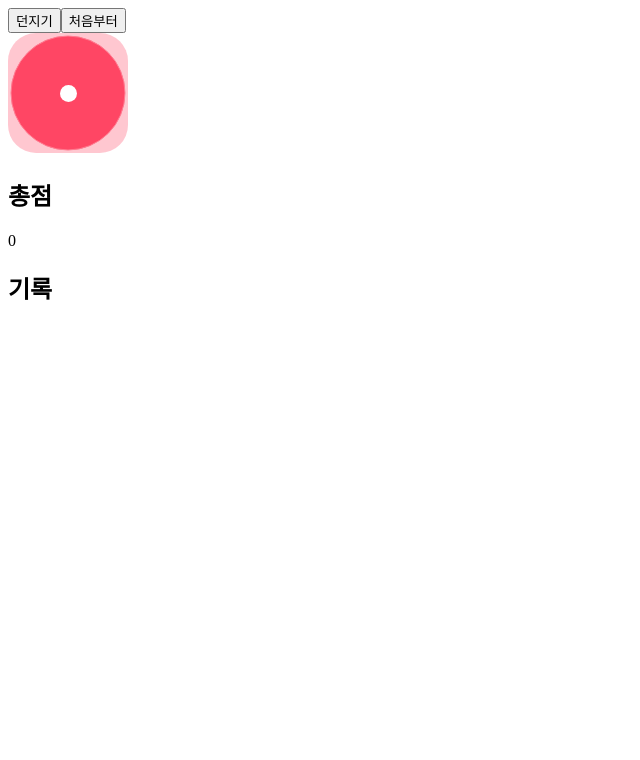
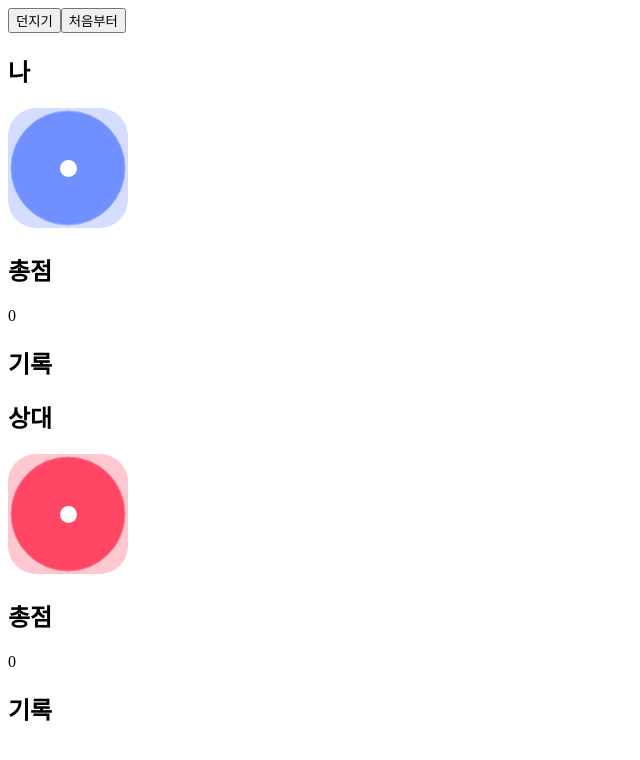
Before and after one commit to SeolHuiGwan9478/Codeit_ReactBasic, a React (Create React App) app: page / in a window 1280 px wide. Shown: the top 760 px of the page, without its empty margins (0-640 px from the left). Built offline with nearby package versions, Linux system fonts and the light colour scheme.

Commit message:
add Board component

```diff
--- a/src/App.js
+++ b/src/App.js
@@ -1,36 +1,45 @@
-import { useState } from 'react';
-import Dice from './Dice';
-import Button from './Button';
+import Board from "./Board";
+import { useState } from "react";
+import Button from "./Button";
 
 function random(n){
     return Math.ceil(Math.random() * n);
 }
 
 function App(){
-    const [num, setNum] = useState(1);
-    const [sum, setSum] = useState(0);
-    const [gameHistory, setGameHistory] = useState([]);
+    const [num_1, setNum_1] = useState(1);
+    const [num_2, setNum_2] = useState(1);
+    const [sum_1, setSum_1] = useState(0);
+    const [sum_2, setSum_2] = useState(0);
+    const [gameHistory_1, setGameHistory_1] = useState([]);
+    const [gameHistory_2, setGameHistory_2] = useState([]);
 
     const handleRollClick = () => {
-        const nextNum = random(6);
-        setNum(nextNum);
-        setSum(sum + nextNum);
-        setGameHistory([...gameHistory, nextNum]);
+        const nextNum_1 = random(6);
+        const nextNum_2 = random(6);
+        setNum_1(nextNum_1);
+        setNum_2(nextNum_2);
+        setSum_1(sum_1 + nextNum_1);
+        setSum_2(sum_2 + nextNum_2);
+        setGameHistory_1([...gameHistory_1, nextNum_1]);
+        setGameHistory_2([...gameHistory_2, nextNum_2]);
     };
-    return (
-        <div>
-            <div>
-                <Button onClick={handleRollClick}>던지기</Button>
-                <Button>처음부터</Button>
-            </div>
-            <Dice color="red" num={num}/>
-            <div>
-                <h2>총점</h2>
-                <p>{sum}</p>
-                <h2>기록</h2>
-                <p>{gameHistory.join(', ')}</p>
-            </div>
-        </div>
+
+    const handleClearClick = () =>{
+        setNum_1(1);
+        setNum_2(1);
+        setSum_1(0);
+        setSum_2(0);
+        setGameHistory_1([]);
+        setGameHistory_2([]);
+    };
+    return(
+        <>
+            <Button onClick={handleRollClick}>던지기</Button>
+            <Button onClick={handleClearClick}>처음부터</Button>
+            <Board name="나" color="blue" num={num_1} sum={sum_1} gameHistory={gameHistory_1}/>
+            <Board name="상대" color="red" num={num_2} sum={sum_2} gameHistory={gameHistory_2}/>
+        </>
     );
 }
 
--- /dev/null
+++ b/src/Board.js
@@ -0,0 +1,18 @@
+import Dice from './Dice';
+
+function Board({name, color, num, sum, gameHistory}){
+    return (
+        <div>
+            <div>
+                <h2>{name}</h2>
+                <Dice color={color} num={num}/>
+                <h2>총점</h2>
+                <p>{sum}</p>
+                <h2>기록</h2>
+                <p>{gameHistory.join(', ')}</p>
+            </div>
+        </div>
+    );
+}
+
+export default Board;
```
